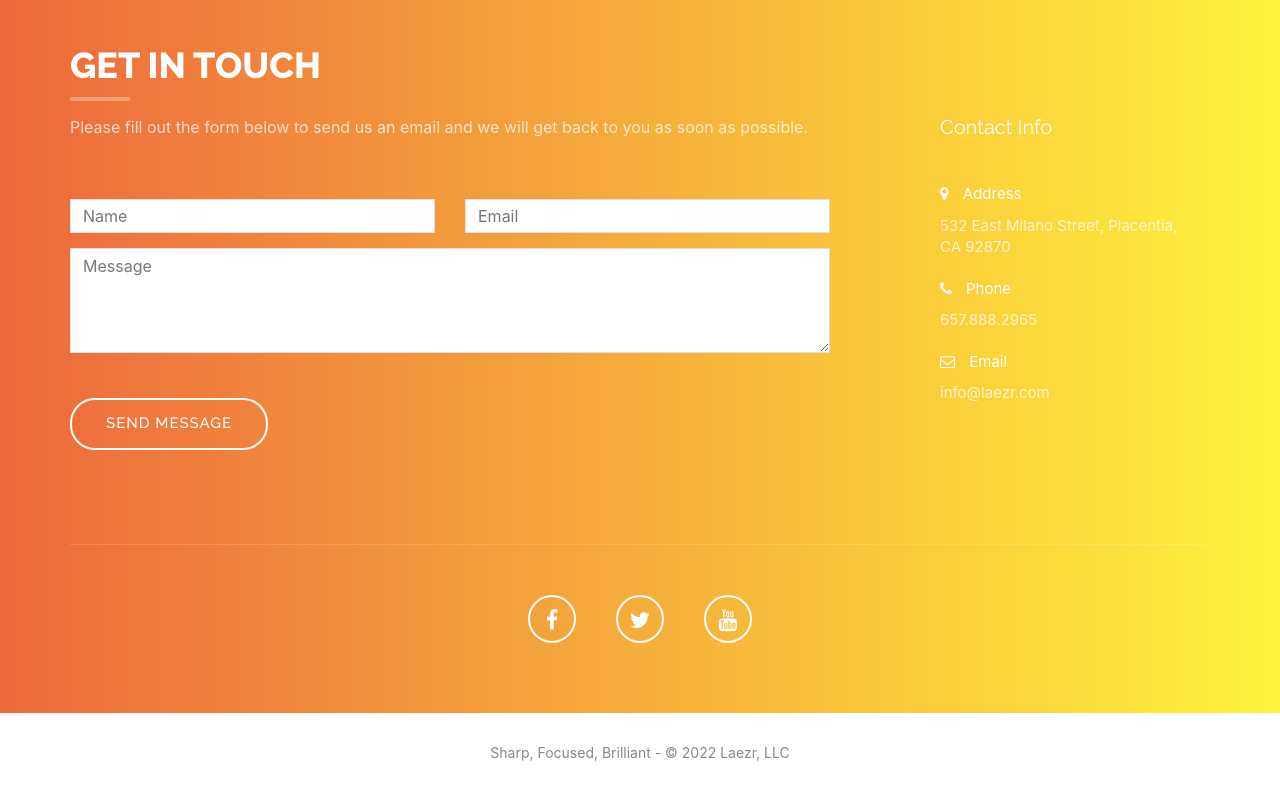
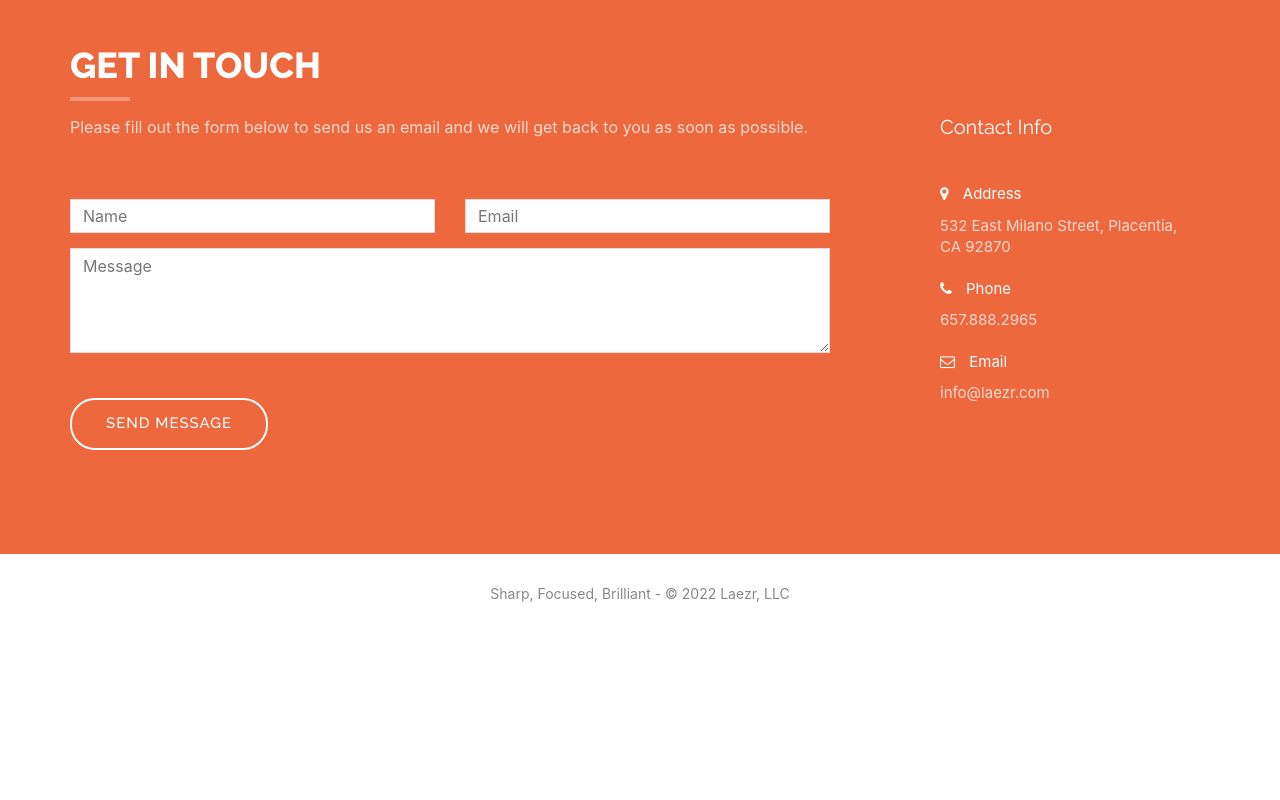
Before and after one commit to eriklangslet/laezr.com, a React (Create React App) app: page / in a window 1280 px wide. Shown: the part 2421-3221 px from the top of the page. After the commit the page ends 3065 px from the top, so only its background shows below. Built offline with nearby package versions, Linux system fonts and the light colour scheme; what smooth-scroll would draw is missing.

Commit message:
change contact section

```diff
--- a/public/css/style.css
+++ b/public/css/style.css
@@ -461,7 +461,7 @@ header .intro-text {
 /* Contact Section */
 #contact {
   padding: 100px 0 60px 0;
-  background: linear-gradient(to right, #ED683C 0%, #FFF33B 100%);
+  background: #ED683C;
   color: rgba(255, 255, 255, 0.75);
 }
 #contact .section-title {
--- a/src/components/contact.jsx
+++ b/src/components/contact.jsx
@@ -124,29 +124,6 @@ export const Contact = (props) => {
               </p>
             </div>
           </div>
-          <div className='col-md-12'>
-            <div className='row'>
-              <div className='social'>
-                <ul>
-                  <li>
-                    <a href={props.data ? props.data.facebook : '/'}>
-                      <i className='fa fa-facebook'></i>
-                    </a>
-                  </li>
-                  <li>
-                    <a href={props.data ? props.data.twitter : '/'}>
-                      <i className='fa fa-twitter'></i>
-                    </a>
-                  </li>
-                  <li>
-                    <a href={props.data ? props.data.youtube : '/'}>
-                      <i className='fa fa-youtube'></i>
-                    </a>
-                  </li>
-                </ul>
-              </div>
-            </div>
-          </div>
         </div>
       </div>
     </div>
```
Also changed, not shown: 1 other file (tests, documents, lock files or other folders).
